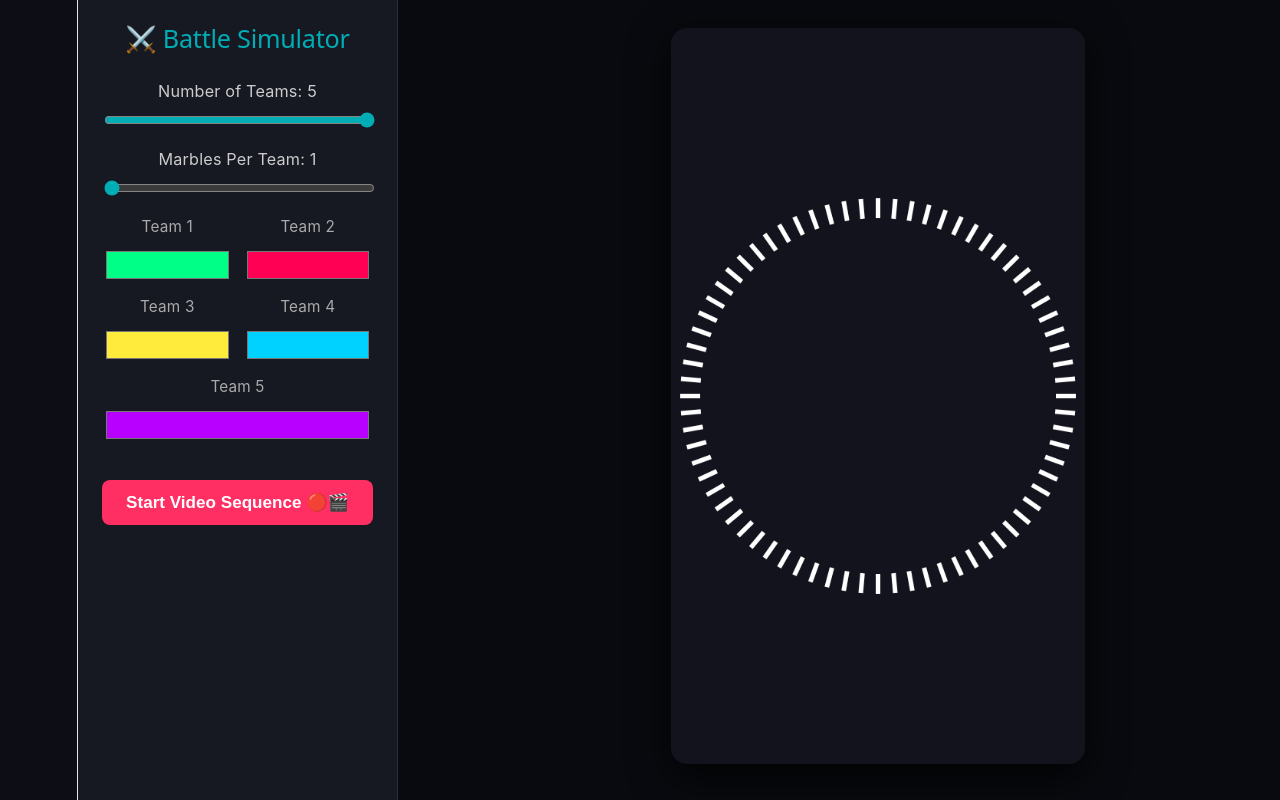
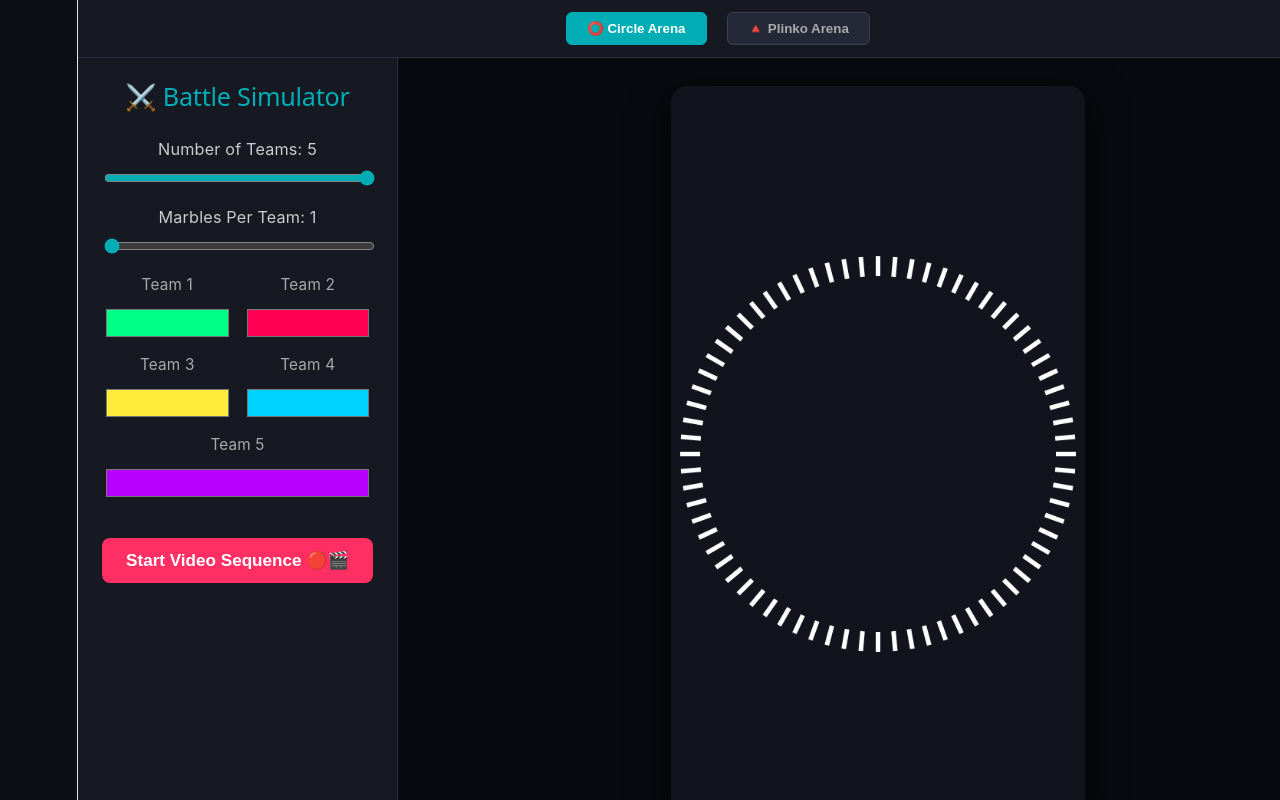
Before and after one commit to Sahas-sass/marble-battle-simulator, a React (Vite) app: page / in a window 1280 px wide. Shown: the top 800 px of the page. Built offline with nearby package versions, Linux system fonts and the light colour scheme.

Commit message:
Implement arena selection feature; add navigation buttons for Circle and Plinko arenas

```diff
--- a/src/App.jsx
+++ b/src/App.jsx
@@ -1,8 +1,35 @@
-import Arena from './components/Arena';
+import { useState } from 'react';
+import Arena1 from './components/Arena'; // Your existing circle game
+import Arena2 from './components/Arena2'; // The new Plinko game
 import './App.css';
 
 function App() {
-  return <Arena />;
+  const [currentArena, setCurrentArena] = useState('circle');
+
+  return (
+    <div className="main-layout">
+      {/* Top Navigation Hub */}
+      <div className="arena-nav">
+        <button
+          className={`nav-btn ${currentArena === 'circle' ? 'active' : ''}`}
+          onClick={() => setCurrentArena('circle')}
+        >
+          ⭕ Circle Arena
+        </button>
+        <button
+          className={`nav-btn ${currentArena === 'plinko' ? 'active' : ''}`}
+          onClick={() => setCurrentArena('plinko')}
+        >
+          🔺 Plinko Arena
+        </button>
+      </div>
+
+      {/* Render selected arena */}
+      <div className="arena-content">
+        {currentArena === 'circle' ? <Arena1 /> : <Arena2 />}
+      </div>
+    </div>
+  );
 }
 
 export default App;
```
